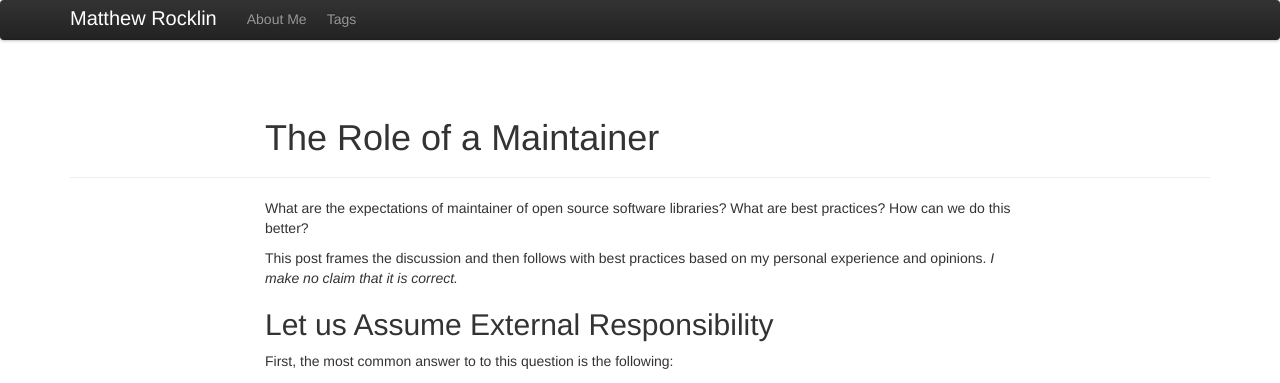
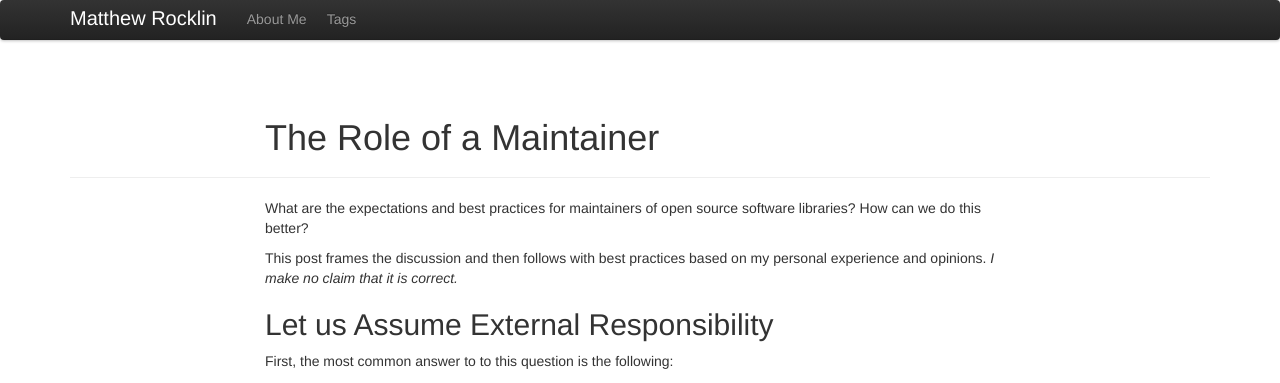
Before and after one commit to besyskymnbk/blog, a Jekyll site: the page built from _posts/work/2019-05-18-maintainer.md, in a window 1280 px wide and 900 px high. Shown: the top 383 px of the window. Built offline with Jekyll 4.4.1, drawn with Linux system fonts in a browser that asks for light colours; comment, search, counter and statistics services are not loaded.

Commit message:
minor edit

```diff
--- a/_posts/work/2019-05-18-maintainer.md
+++ b/_posts/work/2019-05-18-maintainer.md
@@ -7,8 +7,8 @@ theme: twitter
 ---
 {% include JB/setup %}
 
-What are the expectations of maintainer of open source software libraries?
-What are best practices?  How can we do this better?
+What are the expectations and best practices for maintainers of open source software libraries?
+How can we do this better?
 
 This post frames the discussion and then follows with best practices based on my personal experience and opinions.  *I make no claim that it is correct.*
 
```
